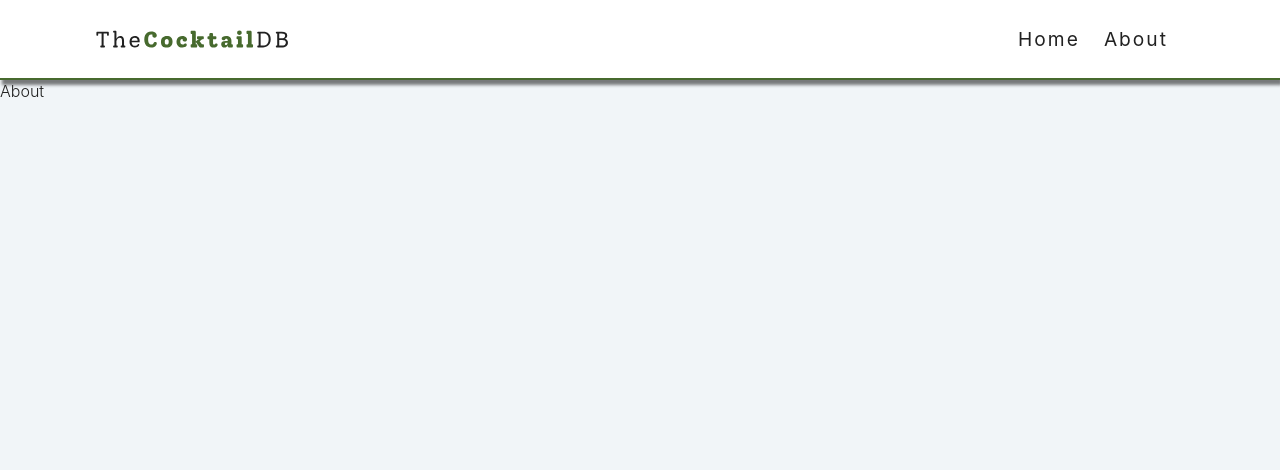
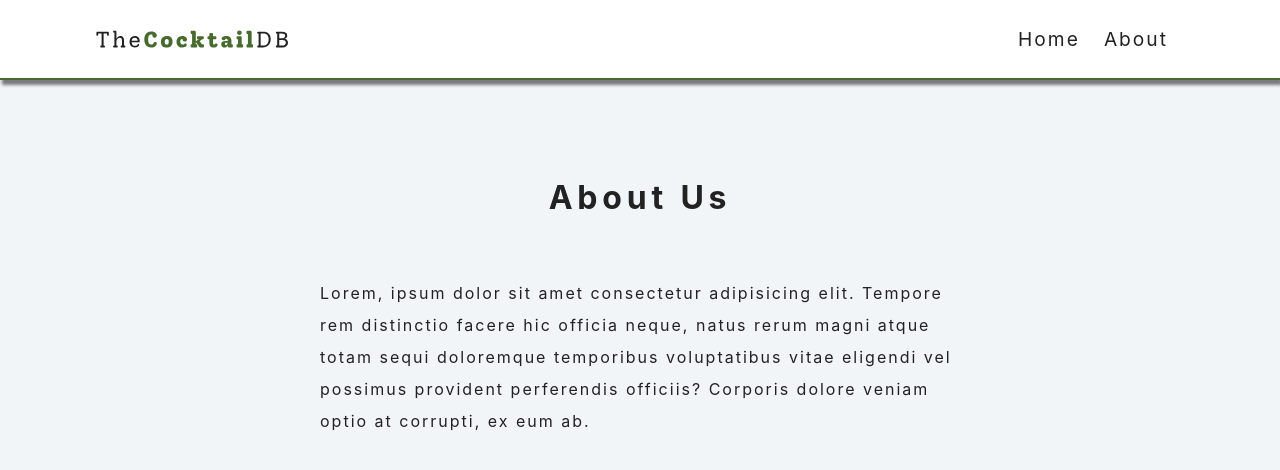
Before and after one commit to serhatbek/react-13-cocktails-api, a React (Create React App) app: page /about in a window 1280 px wide. Shown: the top 470 px of the page. Built offline with nearby package versions, Linux system fonts and the light colour scheme.

Commit message:
Cocktails - About and Error

```diff
--- a/src/pages/About.js
+++ b/src/pages/About.js
@@ -1,7 +1,19 @@
 import React from 'react';
 
 const About = () => {
-  return <div>About</div>;
+  return (
+    <section className='section about-section'>
+      <h1 className='section-title'>About Us</h1>
+
+      <p>
+        Lorem, ipsum dolor sit amet consectetur adipisicing elit. Tempore rem
+        distinctio facere hic officia neque, natus rerum magni atque totam sequi
+        doloremque temporibus voluptatibus vitae eligendi vel possimus provident
+        perferendis officiis? Corporis dolore veniam optio at corrupti, ex eum
+        ab.
+      </p>
+    </section>
+  );
 };
 
 export default About;
--- a/src/pages/Error.js
+++ b/src/pages/Error.js
@@ -1,7 +1,16 @@
-import React from 'react';
+import { Link } from 'react-router-dom';
 
 const Error = () => {
-  return <div>Error</div>;
+  return (
+    <section className='error-page section'>
+      <div className='error-container'>
+        <h1>oops! it's a dead end</h1>
+        <Link to='/' className='btn btn-primary'>
+          back home
+        </Link>
+      </div>
+    </section>
+  );
 };
 
 export default Error;
```
